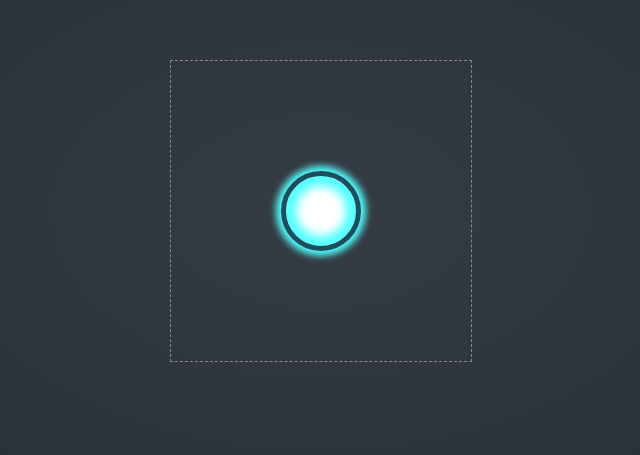
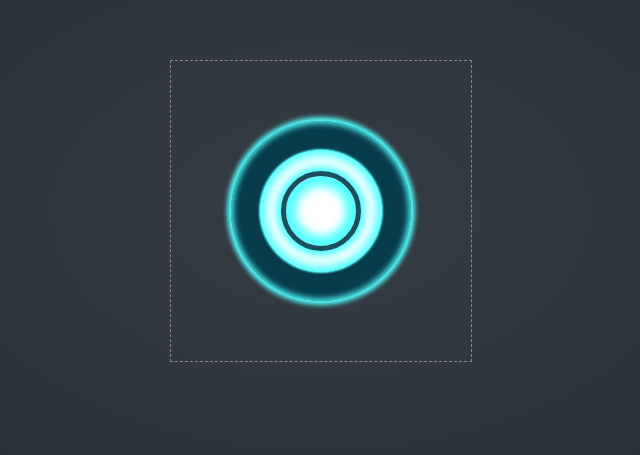
Before and after one commit to arpartch/ironman-arc, a plain HTML site: page index.html in a window 1280 px wide. Shown: the part 189-644 px from the top of the page, without its empty margins (319-959 px from the left). Drawn offline with Linux system fonts and the light colour scheme.

Commit message:
add 2nd and 3rd circle

```diff
--- a/index.html
+++ b/index.html
@@ -9,6 +9,11 @@
 <body>
     <div class="fullpage-wrapper">
         <div class="reactor-container">
+            <!-- third circle -->
+            <div class="core-wrapper circle abs-center"></div>
+            <!-- second circle -->
+            <div class="core-outer circle abs-center"></div>
+            <!-- smallest circle -->
             <div class="core-inner circle abs-center"></div>
         </div>
     </div>
--- a/styles.css
+++ b/styles.css
@@ -48,5 +48,21 @@ body {
     height: 70px;
     border: 5px solid #1b4e5f;
     background-color: #fff;
+    /* add glow both around and inside (inset) the circle */
     box-shadow: 0px 0px 7px 5px #52fefe, 0px 0px 10px 10px #52fefe inset;
 }
+
+.core-outer {
+    width: 120px;
+    height: 120px;
+    border: 1px solid #52fefe;
+    background-color: #fff;
+    box-shadow: 0px 0px 2px 1px #52fefe, 0px 0px 10px 5px #52fefe inset;
+}
+
+.core-wrapper {
+    width: 180px;
+    height: 180px;
+    background-color: #073c4b;
+    box-shadow: 0px 0px 5px 4px #52fefe, 0px 0px 6px 2px #52fefe inset;
+}
```
